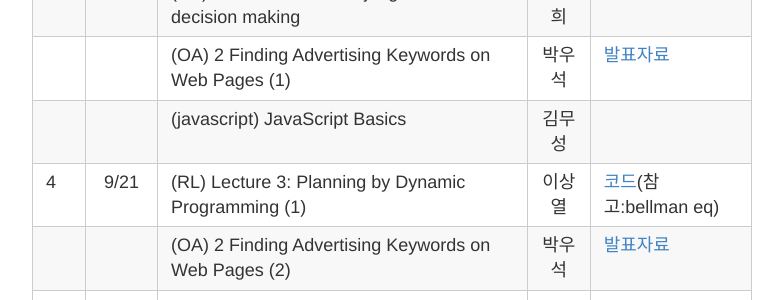
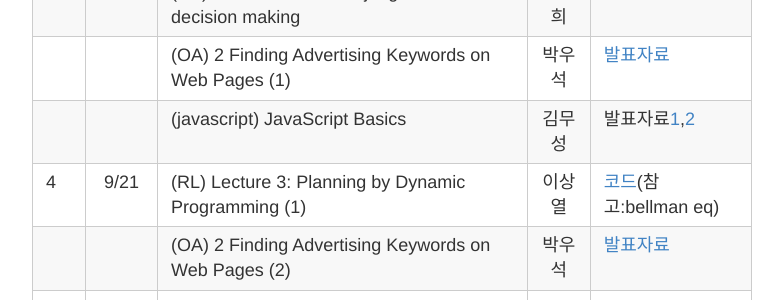
Before and after one commit to psygrammer/dprl, a Jekyll site: the page built from _posts/2015-12-31-SCHEDULE.md, in a window 1280 px wide and 900 px high, scrolled down 3380 px. Shown: the part 151-451 px from the top of the window, without its empty margins (248-1031 px from the left). Built offline with Jekyll 4.4.1, drawn with Linux system fonts in a browser that asks for light colours; Markdown is read by kramdown in place of the engine named in the settings.

Commit message:
Update 2015-12-31-SCHEDULE.md

```diff
--- a/_posts/2015-12-31-SCHEDULE.md
+++ b/_posts/2015-12-31-SCHEDULE.md
@@ -76,7 +76,7 @@ title: 스터디 일정 & 커리큘럼 & 발표자료
 | 3  |9/7  |(RL) Lecture 3: Planning by Dynamic Programming | 이상열 |  |
 |    |     |(DP) 2. Neural bases of judgment and decision making  | 윤석희 |[발표자료](https://drive.google.com/file/d/0B5IxhQCsG-OIbTBoR21RQzhEb28/view)  |
 |    |     |(OA) 2 Finding Advertising Keywords on Web Pages (1) | 박우석 |[발표자료](http://nbviewer.ipython.org/github/psygrammer/dprl/blob/master/part1/OA/ch02/Finding%20Advertising%20Keywards%20on%20Web%20Pages.ipynb)  |
-|    |     |(javascript) JavaScript Basics | 김무성 |  |
+|    |     |(javascript) JavaScript Basics | 김무성 | 발표자료[1](http://nbviewer.ipython.org/github/psygrammer/dprl/blob/master/part1/PyWeb/javascript/lesson0/0_Getting_Up_and_Running.ipynb),[2](http://nbviewer.ipython.org/github/psygrammer/dprl/blob/master/part1/PyWeb/javascript/lesson1/1_Data_Types.ipynb) |
 | 4  |9/21 |(RL) Lecture 3: Planning by Dynamic Programming (1) | 이상열 | [코드](http://nbviewer.ipython.org/github/psygrammer/dprl/blob/master/part1/RL/sp_bellman/R_BellmanEquation.ipynb)(참고:bellman eq) |
 |    |     |(OA) 2 Finding Advertising Keywords on Web Pages (2) | 박우석 |[발표자료](http://nbviewer.ipython.org/github/psygrammer/dprl/blob/master/part1/OA/ch02/Finding%20Advertising%20Keywards%20on%20Web%20Pages.ipynb)  |
 |    |     |(AJAX) Intro to AJAX | 송치성  |  |
```
